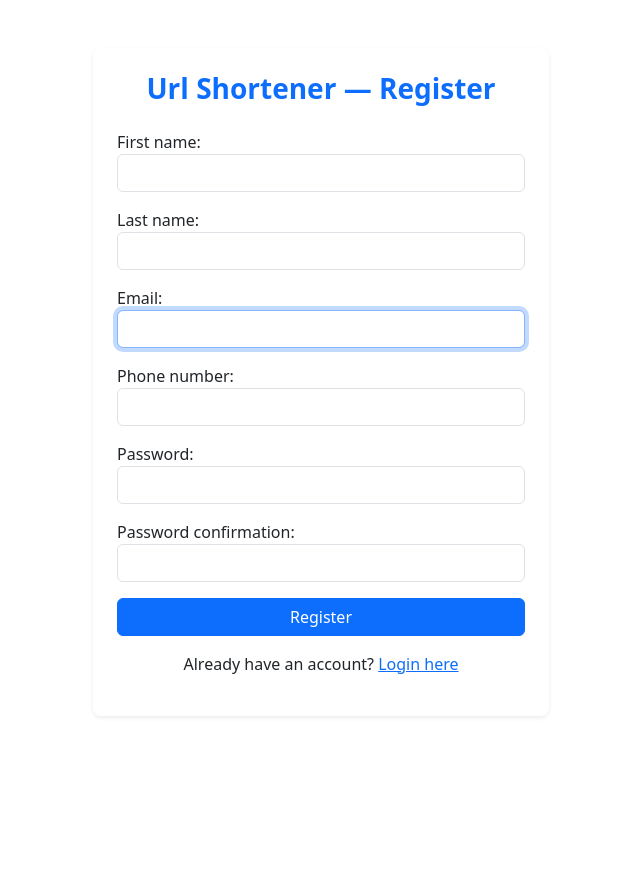
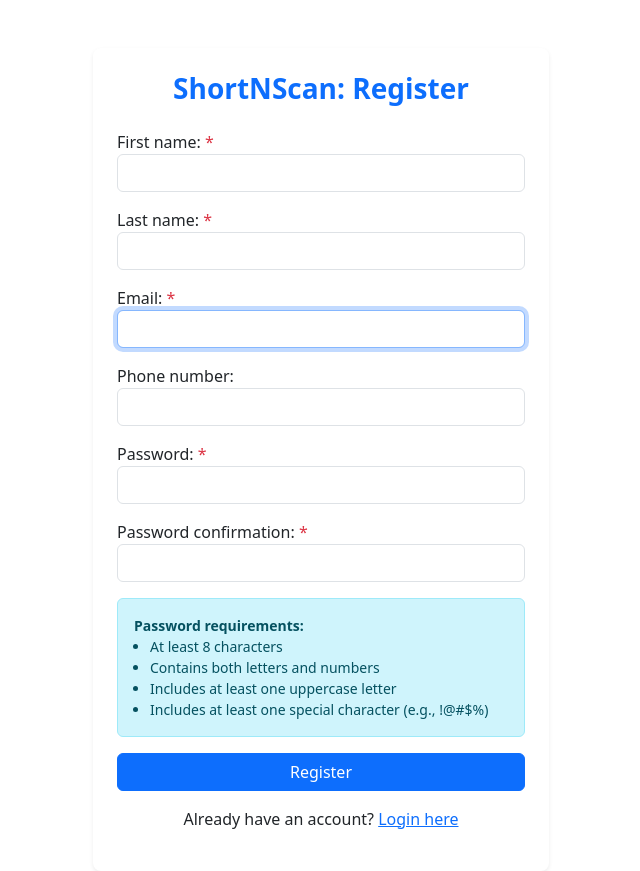
Before and after one commit to prem-poudel/url-shortner, a Django app: page /auth/register/ in a window 1280 px wide. Shown: the whole page, without its empty margins (319-959 px from the left). Before the commit the page ends 717 px from the top, so only its background shows below. Run offline with Django 5.2, Linux system fonts and the light colour scheme.

Commit message:
small fix

```diff
--- a/src/apps/auth/models.py
+++ b/src/apps/auth/models.py
@@ -28,8 +28,8 @@ class UserManager(BaseUserManager):
 class User(AbstractUser, TimeStampedModel):
     email = models.EmailField(unique=True)
     username = None
-    first_name = models.CharField(max_length=30, blank=True)
-    last_name = models.CharField(max_length=30, blank=True)
+    first_name = models.CharField(max_length=30, blank=False)
+    last_name = models.CharField(max_length=30, blank=False)
     phone_number = models.CharField(max_length=15, blank=True, null=True)
     is_active = models.BooleanField(default=True)
     is_staff = models.BooleanField(default=False)
--- a/src/apps/auth/templates/auth/login.html
+++ b/src/apps/auth/templates/auth/login.html
@@ -7,7 +7,7 @@
     <div class="card shadow-sm border-0 rounded-3">
         <div class="card-body p-4">
             <h3 class="text-center mb-4 text-primary fw-semibold">
-                Url Shortener — Login
+                    ShortNScan: Login
             </h3>
 
             <form method="post">
--- a/src/apps/auth/templates/auth/register.html
+++ b/src/apps/auth/templates/auth/register.html
@@ -7,7 +7,7 @@
     <div class="card shadow-sm border-0 rounded-3">
         <div class="card-body p-4">
             <h3 class="text-center mb-4 text-primary fw-semibold">
-                Url Shortener — Register
+                ShortNScan: Register
             </h3>
 
             <form method="post">
@@ -15,6 +15,9 @@
                 {% for field in form %}
                     <div class="mb-3">
                         {{ field.label_tag }}
+                        {% if field.field.required %}
+                            <span class="text-danger">*</span>
+                        {% endif %}
                         {{ field }}
                         {% if field.errors %}
                             <div class="text-danger small mt-1">
@@ -23,6 +26,15 @@
                         {% endif %}
                     </div>
                 {% endfor %}
+                <div class="alert alert-info small" role="alert">
+                    <strong>Password requirements:</strong>
+                    <ul class="mb-0 ps-3">
+                        <li>At least 8 characters</li>
+                        <li>Contains both letters and numbers</li>
+                        <li>Includes at least one uppercase letter</li>
+                        <li>Includes at least one special character (e.g., !@#$%)</li>
+                    </ul>
+                </div>
                 <button type="submit" class="btn btn-primary w-100">Register</button>
             </form>
 
```
